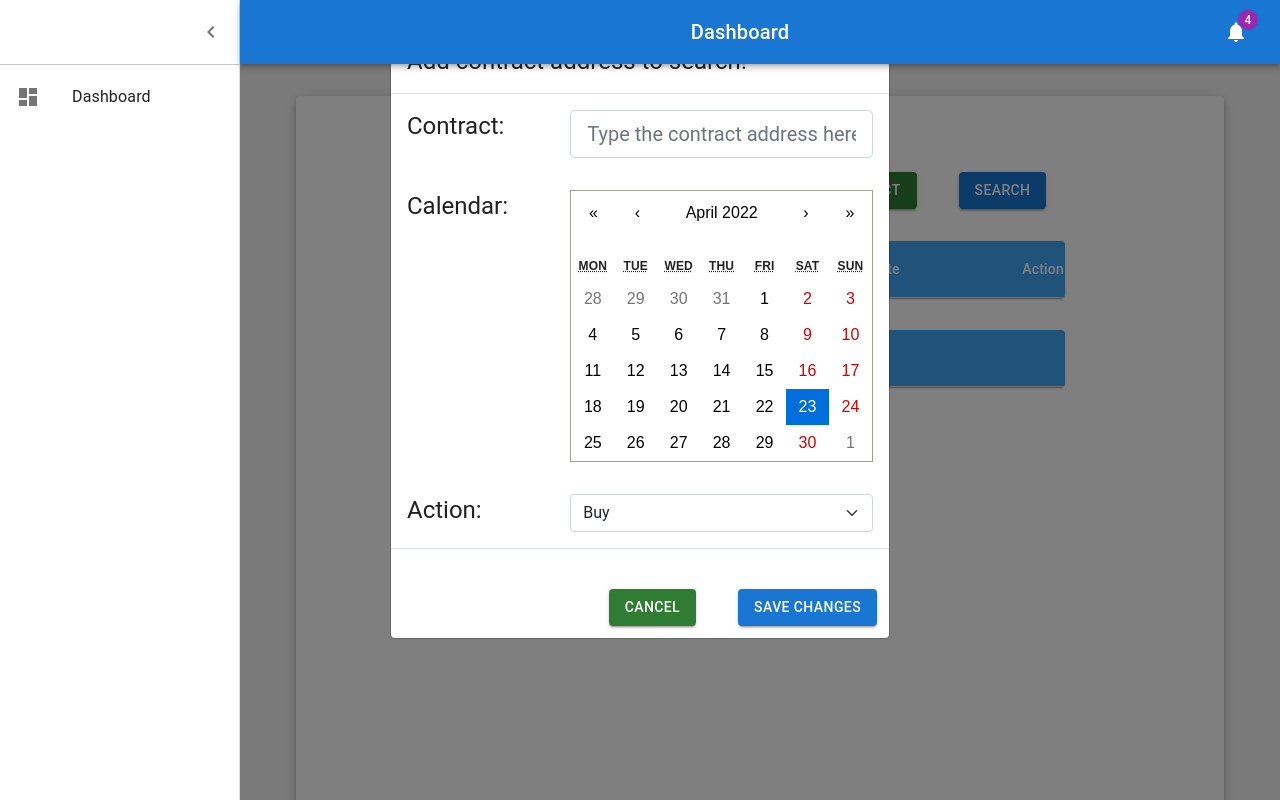
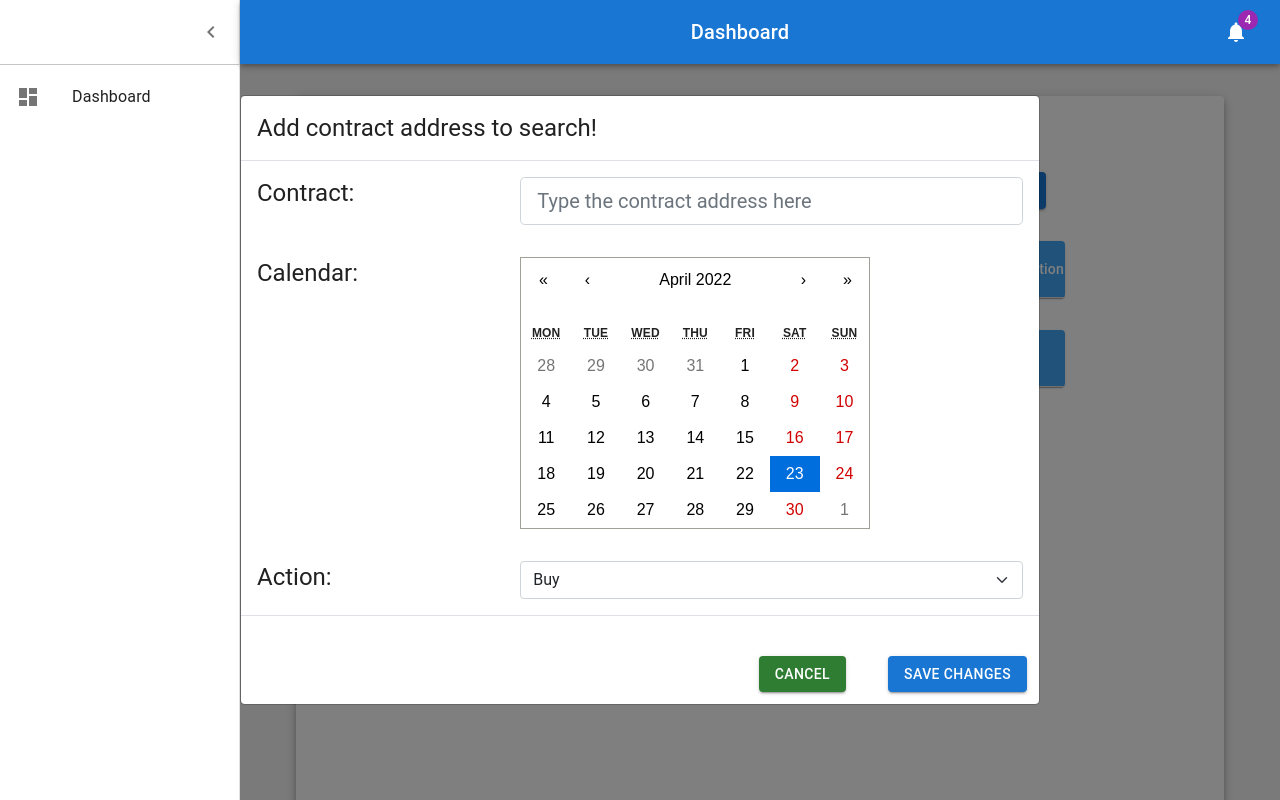
Before and after one commit to akachi1409/NFT-Trader, a React (Create React App) app: page / in a window 1280 px wide. Both pictures are taken after a click on the button "SELECT". Built offline with nearby package versions, Linux system fonts and the light colour scheme.

Commit message:
add logo and fix modal

```diff
--- a/src/App.css
+++ b/src/App.css
@@ -36,3 +36,9 @@
     transform: rotate(360deg);
   }
 }
+
+.logo-image{
+  width: 80px;
+  height: 65px;
+  align-items: flex-start;
+}
--- a/src/App.js
+++ b/src/App.js
@@ -20,10 +20,10 @@ import ListItemButton from '@mui/material/ListItemButton';
 import ListItemIcon from '@mui/material/ListItemIcon';
 import ListItemText from '@mui/material/ListItemText';
 import DashboardIcon from '@mui/icons-material/Dashboard';
-// import MenuIcon from "@mui/icons-material/Menu";
+import MenuIcon from "@mui/icons-material/Menu";
 import ChevronLeftIcon from "@mui/icons-material/ChevronLeft";
 import NotificationsIcon from "@mui/icons-material/Notifications";
-
+import Logo from "./assets/logo.png";
 const drawerWidth = 240;
 const Drawer = styled(MuiDrawer, {
   shouldForwardProp: (prop) => prop !== "open",
@@ -96,7 +96,7 @@ function App() {
                   ...(open && { display: "none" }),
                 }}
               >
-                {/* <MenuIcon /> */}
+                <MenuIcon />
               </IconButton>
               <Typography
                 component="h1"
@@ -124,6 +124,7 @@ function App() {
                 px: [1],
               }}
             >
+              {/* <img src={Logo} className="logo-image"/> */}
               <IconButton onClick={toggleDrawer}>
                 <ChevronLeftIcon />
               </IconButton>
--- a/src/components/main/main.js
+++ b/src/components/main/main.js
@@ -295,7 +295,10 @@ class Main extends Component {
                 </Col>
               </Row>
               <ToastContainer />
-              <Modal show={selectModal}>
+              <Modal show={selectModal}
+               size="lg"
+               aria-labelledby="contained-modal-title-vcenter"
+               centered>
                 <Modal.Header>
                   <Modal.Title>
                     <Typography variant="h5" component="h6">
```
Also changed, not shown: src/assets/logo.png (added).
